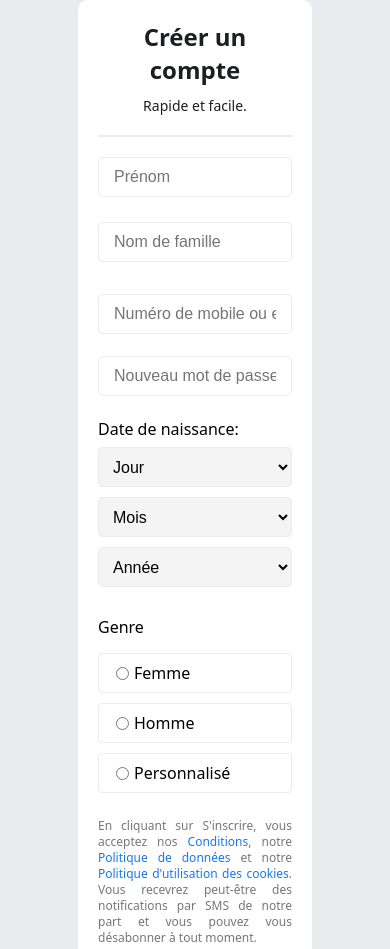
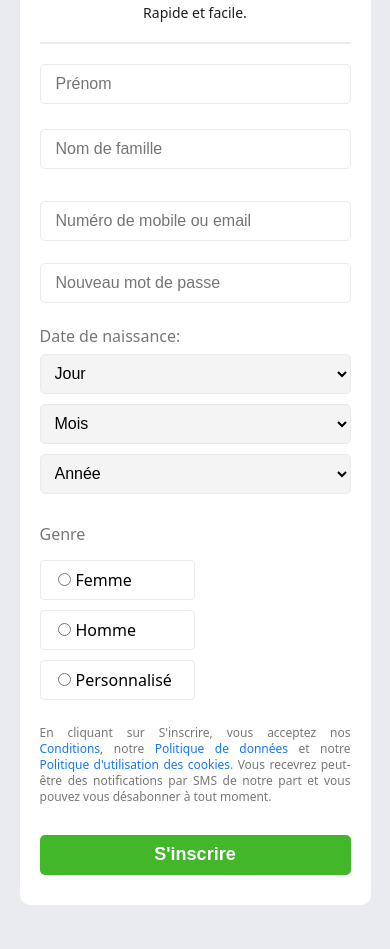
Before and after one commit to Ridouane-ridix/Facebook_page, a plain HTML site: page index.html in a window 390 px wide. Shown: the top 949 px of the page. After the commit the page ends 905 px from the top, so only its background shows below. Drawn offline with Linux system fonts and the light colour scheme.

Commit message:
forme ajouter

```diff
--- a/index.html
+++ b/index.html
@@ -7,6 +7,7 @@
     <link rel="stylesheet" href="style.css">
 </head>
 <body>
+  <form>
     <div class="card">
         <h1>Créer un compte</h1>
         <p>Rapide et facile.</p>
@@ -94,7 +95,7 @@
                                 <option>1997</option>
                               </select>
                             </div>
-                        <label for="">Genre</label>
+                            <label for="">Genre</label>
                           <section class="Genre-section">
                                 <span><input type="radio" name="gender" value="Femme" required>Femme</span>
                                 <span><input type="radio" name="gender" value="Homme" required>Homme</span>
@@ -112,5 +113,6 @@
         </section>
 
     </div>
+  </form>
 </body>
 </html>
--- a/style.css
+++ b/style.css
@@ -10,6 +10,12 @@ body{
     justify-content: center;
     align-items: center;
     min-height: 100vh;
+}
+form{
+    display: flex;
+    justify-content: center;
+    align-items: center;
+    height: 100vh;
 }
 .card{
     width: 400px;
@@ -177,12 +183,30 @@ a{
         width: 100%;
         margin: 5px 0;
         }
-    @media (max-width: 400px){
+    label{
+        color: #777;
+        margin-bottom: -10px;
+    }
+    @media (max-width: 425px){
         .Genre-section span{
-            width: 100%;
+            width: 60%;
+        }
+        .card{
+            width: 90%;
         }
 
     }
 
+    @media (max-width: 390px){
+        .Genre-section span{
+            width: 50%;
+        }
 
+    }
+    @media (max-width: 320px){
+        .Genre-section span{
+            width: 60%;
+        }
+
+    }
 }
```
